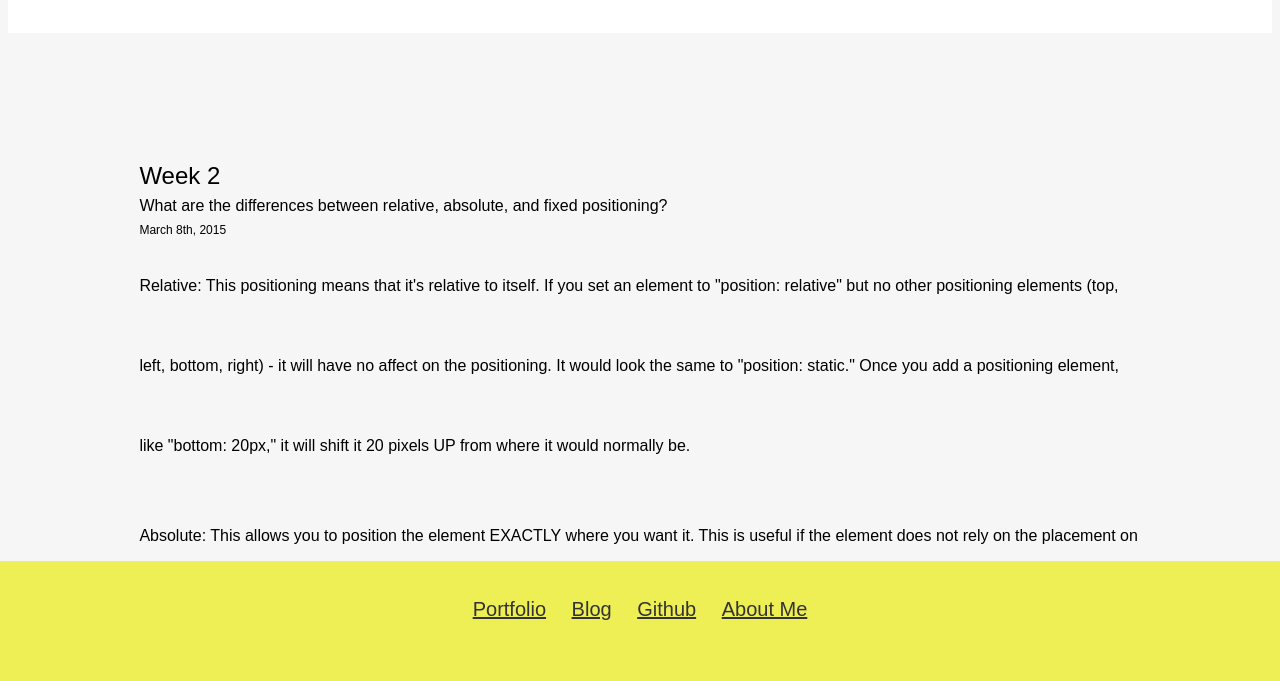
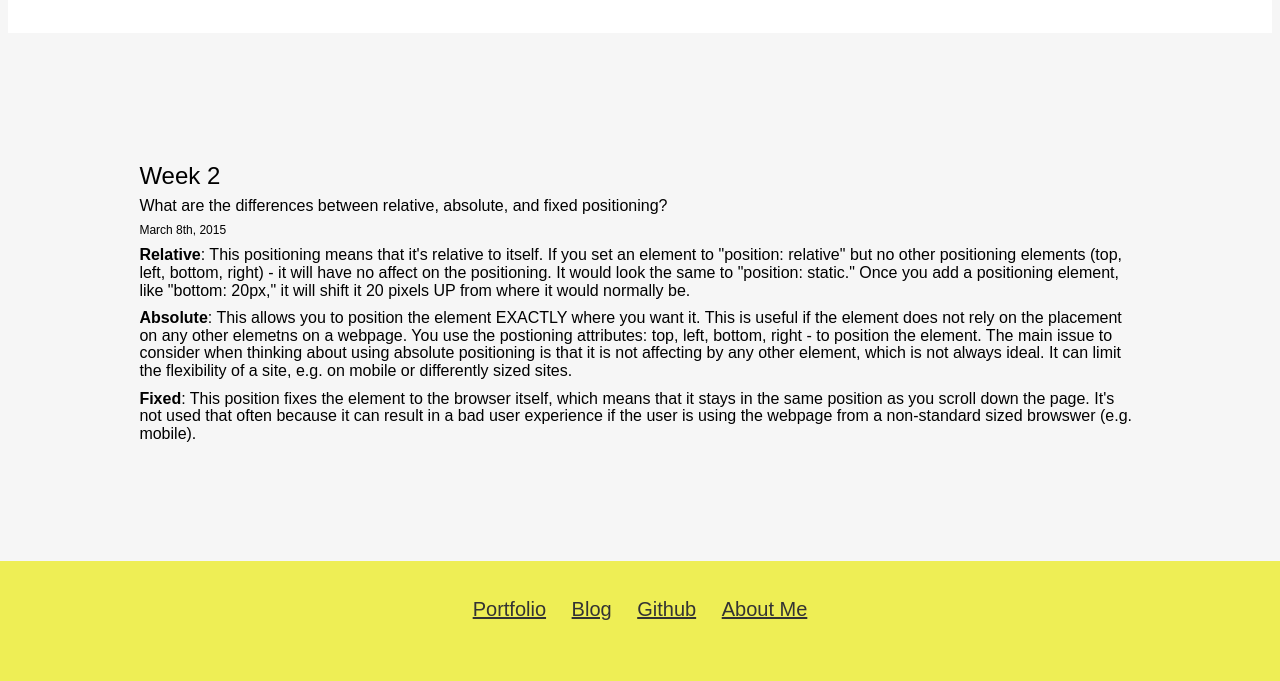
Before and after one commit to kelseypedersen/kpedersen00.github.io, a plain HTML site: page blog/t2-css-design.html in a window 1280 px wide. Shown: the part 119-800 px from the top of the page. Drawn offline with Linux system fonts and the light colour scheme.

Commit message:
Changing styling of content in blog

```diff
--- a/blog/t2-css-design.html
+++ b/blog/t2-css-design.html
@@ -29,14 +29,14 @@
 
   <div class="content">
 
- Relative: This positioning means that it's relative to itself. If you set an element to "position: relative" but no other positioning elements (top, left, bottom, right) - it will have no affect on the positioning. It would look the same to "position: static." Once you add a positioning element, like "bottom: 20px," it will shift it 20 pixels UP from where it would normally be.
+ <b>Relative</b>: This positioning means that it's relative to itself. If you set an element to "position: relative" but no other positioning elements (top, left, bottom, right) - it will have no affect on the positioning. It would look the same to "position: static." Once you add a positioning element, like "bottom: 20px," it will shift it 20 pixels UP from where it would normally be.
 
 
   </div>
 
     <div class="content">
 
-  Absolute: This allows you to position the element EXACTLY where you want it. This is useful if the element does not rely on the placement on any other elemetns on a webpage. You use the postioning attributes: top, left, bottom, right - to position the element.
+  <b>Absolute</b>: This allows you to position the element EXACTLY where you want it. This is useful if the element does not rely on the placement on any other elemetns on a webpage. You use the postioning attributes: top, left, bottom, right - to position the element.
 
   The main issue to consider when thinking about using absolute positioning is that it is not affecting by any other element, which is not always ideal. It can limit the flexibility of a site, e.g. on mobile or differently sized sites.
 
@@ -44,7 +44,7 @@
 
     <div class="content">
 
-Fixed: This position fixes the element to the browser itself, which means that it stays in the same position as you scroll down the page. It's not used that often because it can result in a bad user experience if the user is using the webpage from a non-standard sized browswer (e.g. mobile).
+<b>Fixed</b>: This position fixes the element to the browser itself, which means that it stays in the same position as you scroll down the page. It's not used that often because it can result in a bad user experience if the user is using the webpage from a non-standard sized browswer (e.g. mobile).
 
 
 
--- a/stylesheets/blog-stylesheet.css
+++ b/stylesheets/blog-stylesheet.css
@@ -5,7 +5,6 @@
 .content{
   font-size: 1em;
   padding: 5px;
-   line-height: 5em;
 }
 
 .date {
```
